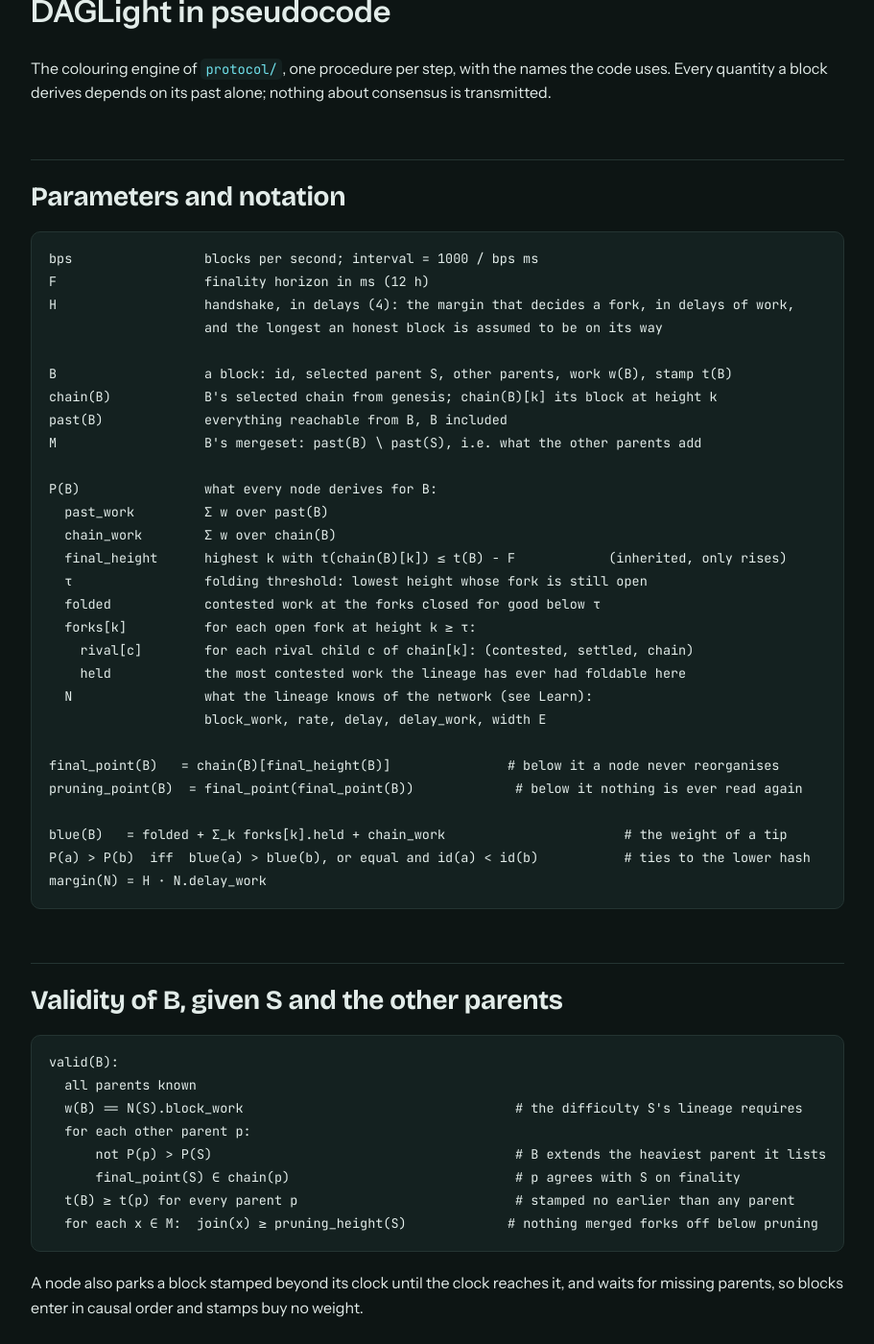
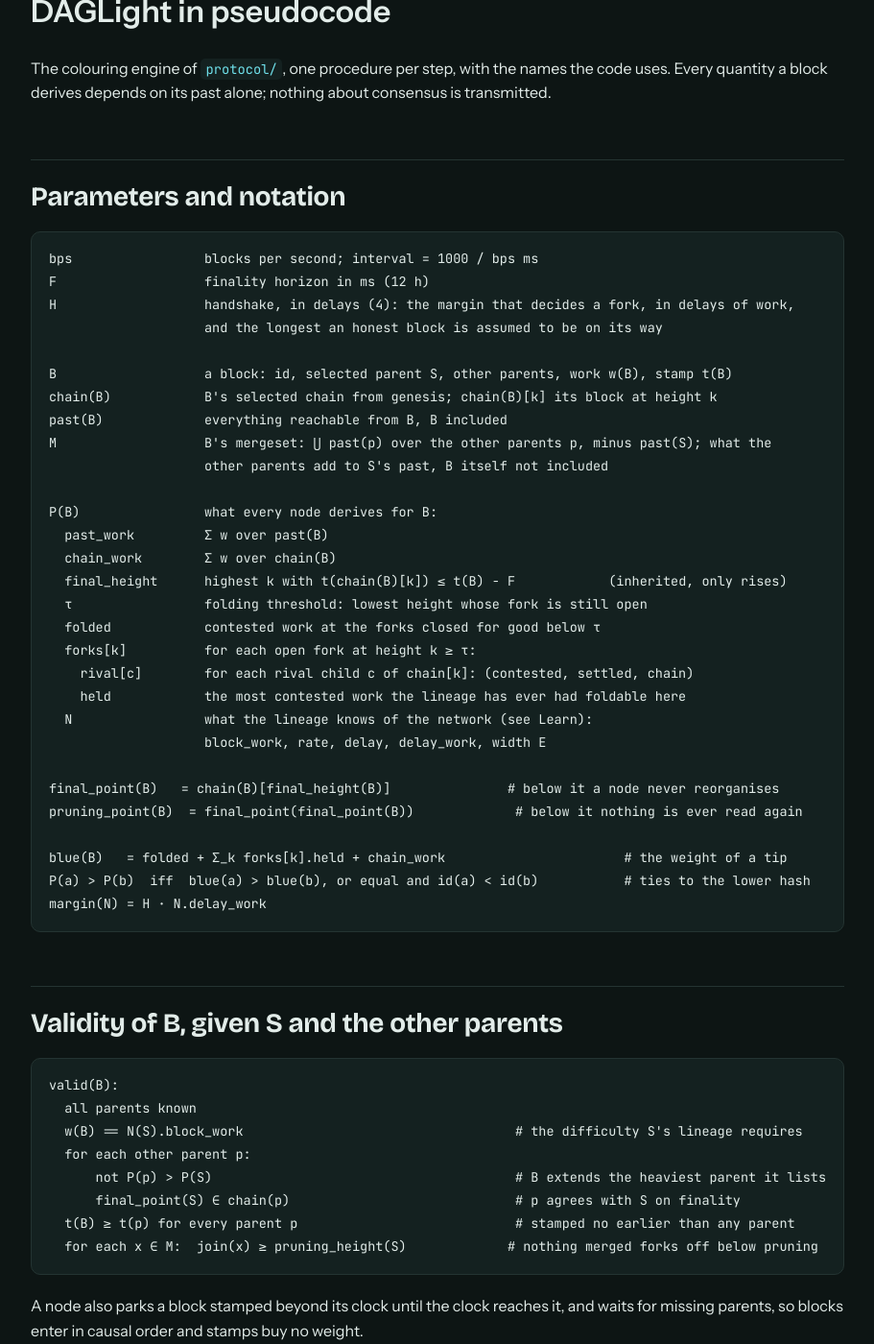
Before and after one commit to hmoog/daglight, a Jekyll site: the page built from docs/algorithm.md, in a window 1280 px wide and 1400 px high, scrolled down 303 px. Shown: the whole window at 96% size, without its empty margins (184-1095 px from the left). Built offline with Jekyll 4.4.1, drawn with Linux system fonts in a browser that asks for light colours; our own code applies the rules of GitHub Pages for plain Markdown files; some of the changed text lies outside the part shown.

Commit message:
Define the mergeset precisely in the pseudocode

````diff
--- a/docs/algorithm.md
+++ b/docs/algorithm.md
@@ -14,7 +14,8 @@ H                   handshake, in delays (4): the margin that decides a fork, in
 B                   a block: id, selected parent S, other parents, work w(B), stamp t(B)
 chain(B)            B's selected chain from genesis; chain(B)[k] its block at height k
 past(B)             everything reachable from B, B included
-M                   B's mergeset: past(B) \ past(S), i.e. what the other parents add
+M                   B's mergeset: ⋃ past(p) over the other parents p, minus past(S); what the
+                    other parents add to S's past, B itself not included
 
 P(B)                what every node derives for B:
   past_work         Σ w over past(B)
@@ -57,7 +58,8 @@ missing parents, so blocks enter in causal order and stamps buy no weight.
 ```
 derive(B):
   S = selected parent;  P = copy of P(S)
-  for x ∈ M:                                                # read off the topology
+  for x ∈ M:                                                # the mergeset: what the other parents
+                                                            # add to past(S); read off the topology
       join(x)    = height where chain(x) meets chain(S)
       rival(x)   = chain(x)[join(x) + 1]                    # the fork block's child that x backs
       depth(x)   = chain_work(x) − chain_work(chain(S)[join(x)])
````
